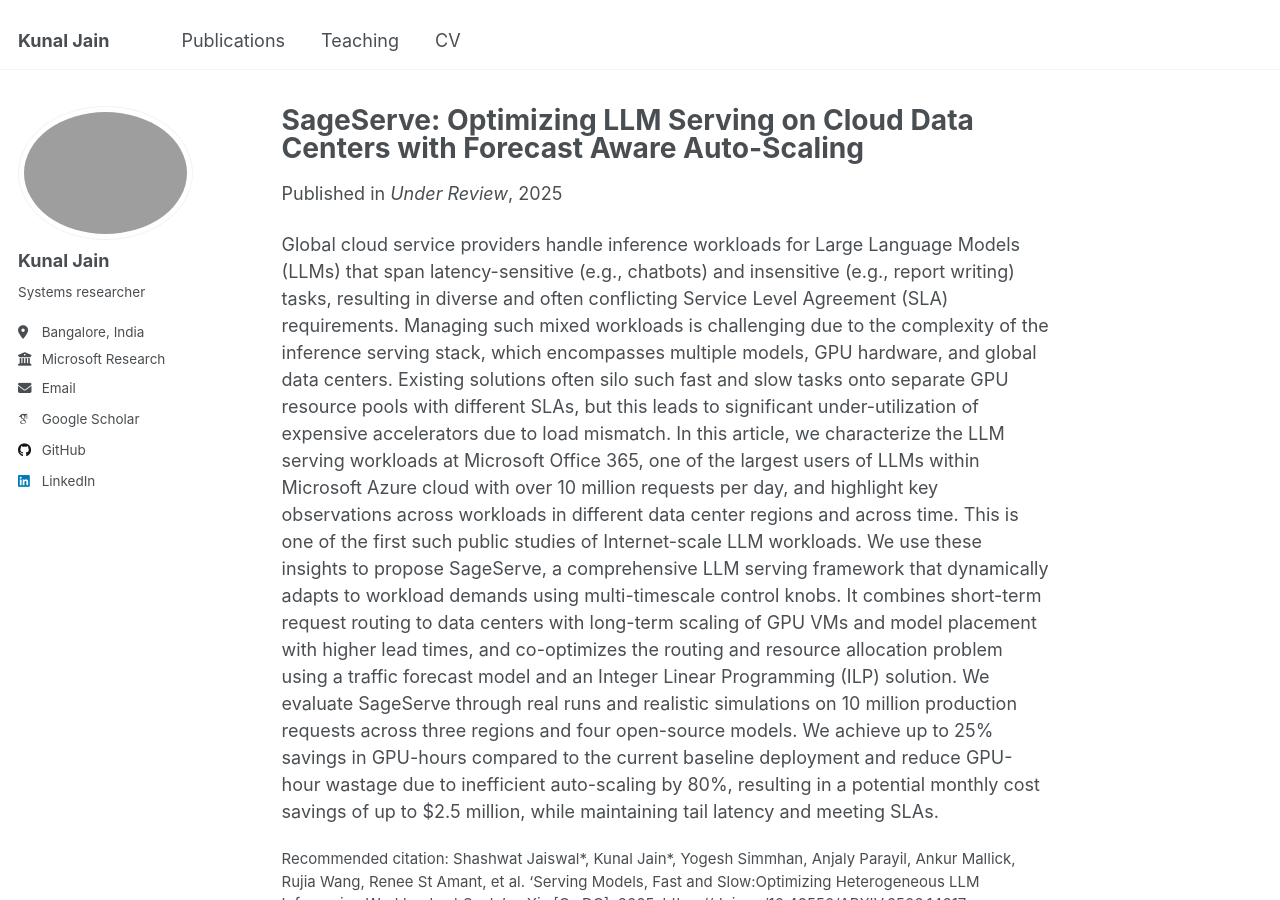
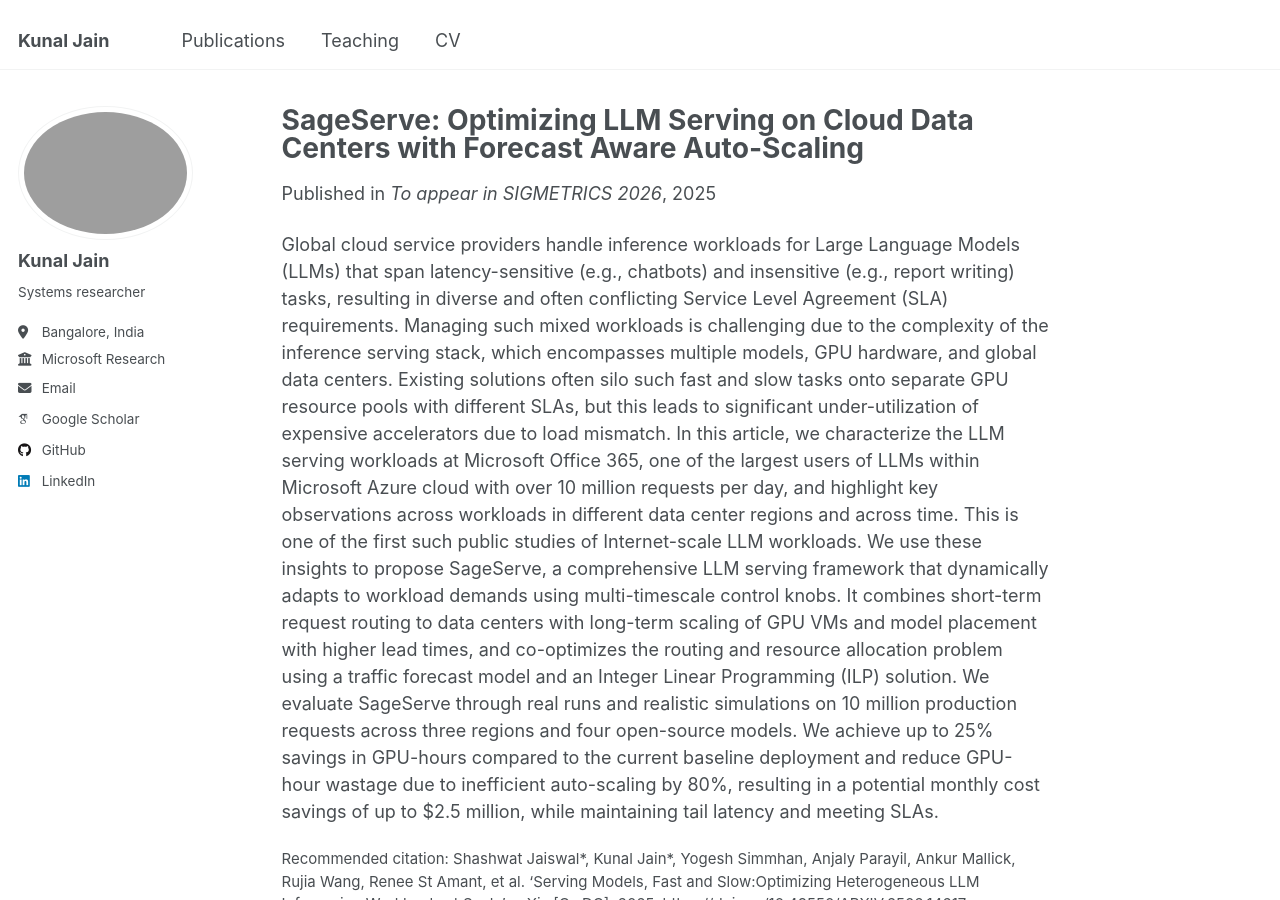
Before and after one commit to kjain1810/kjain1810.github.io, a Jekyll site: the page built from _publications/sageserve.md, in a window 1280 px wide and 900 px high. Built offline with Jekyll 4.4.1, drawn with Linux system fonts in a browser that asks for light colours; some web fonts are replaced.

Commit message:
Updating sigmetrics :)

```diff
--- a/_publications/sageserve.md
+++ b/_publications/sageserve.md
@@ -4,8 +4,8 @@ collection: publications
 category: conferences
 permalink: /publication/sageserve
 excerpt: 'Auto scaling for LLM datacenters'
-date: 2025-02-20
-venue: 'Under Review'
+date: 2025-09-26
+venue: 'To appear in SIGMETRICS 2026'
 # slidesurl: 'http://academicpages.github.io/files/slides1.pdf'
 paperurl: 'https://arxiv.org/abs/2502.14617'
 citation: 'Shashwat Jaiswal*, Kunal Jain*, Yogesh Simmhan, Anjaly Parayil, Ankur Mallick, Rujia Wang, Renee St Amant, et al. ‘Serving Models, Fast and Slow:Optimizing Heterogeneous LLM Inferencing Workloads at Scale’. arXiv [Cs.DC], 2025. https://doi.org/10.48550/ARXIV.2502.14617.
```
Also changed, not shown: _pages/about.md (+1 -0 lines).
